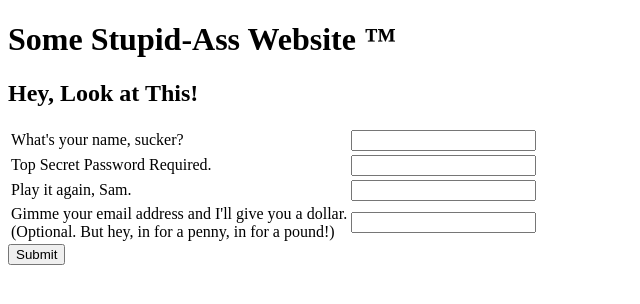
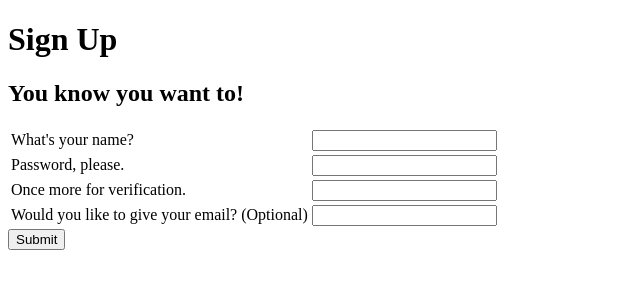
Before and after one commit to Hraefn/user-signup, a Flask app: page / in a window 1280 px wide. Shown: the top 304 px of the page, without its empty margins (0-640 px from the left). Run offline with Flask 2, Linux system fonts and the light colour scheme.

Commit message:
Final Changes Before Submitting

```diff
--- a/templates/index.html
+++ b/templates/index.html
@@ -10,7 +10,7 @@
     </head>
     <body>
         <h1>
-            Some Stupid-Ass Website &trade;
+            Sign Up
         </h1>
 
         {% block content %}
--- a/templates/newuser.html
+++ b/templates/newuser.html
@@ -1,34 +1,33 @@
 {% extends "index.html" %}
 
 {% block content %}
-<h2>Hey, Look at This!  </h2>
+<h2>You know you want to!  </h2>
 
 <form method="post">
     <table>
         <tr>
-            <td><label for="username">What's your name, sucker?</label></td>
+            <td><label for="username">What's your name?</label></td>
             <td>
                 <input name="username" type="text" value="{{ username }}">
                 <span class="error">{{ username_error }}</span>
             </td>
         </tr>
         <tr>
-            <td><label for="password">Top Secret Password Required.</label></td>
+            <td><label for="password">Password, please.</label></td>
             <td>
                 <input name="password" type="password">
                 <span class="error">{{ password_error }}</span>
             </td>
         </tr>
         <tr>
-            <td><label for="verify">Play it again, Sam.</label></td>
+            <td><label for="verify">Once more for verification.</label></td>
             <td>
                 <input name="verify" type="password">
                 <span class="error">{{ verification_error }}</span>
             </td>
         </tr>
         <tr>
-            <td><label for="email">Gimme your email address and I'll give you a dollar.
-             <br>(Optional. But hey, in for a penny, in for a pound!)</label></label></td>
+            <td><label for="email">Would you like to give your email? (Optional)</label></label></td>
             <td>
                 <input name="email" value="{{ email }}">
                 <span class="error">{{ email_error }}</span>
```
